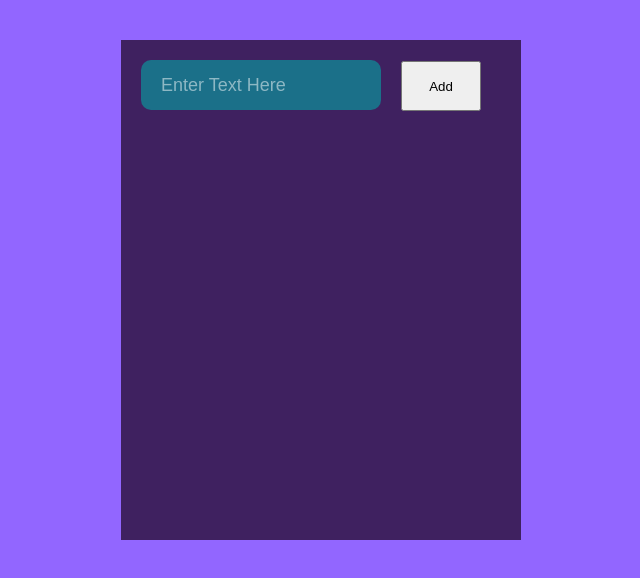
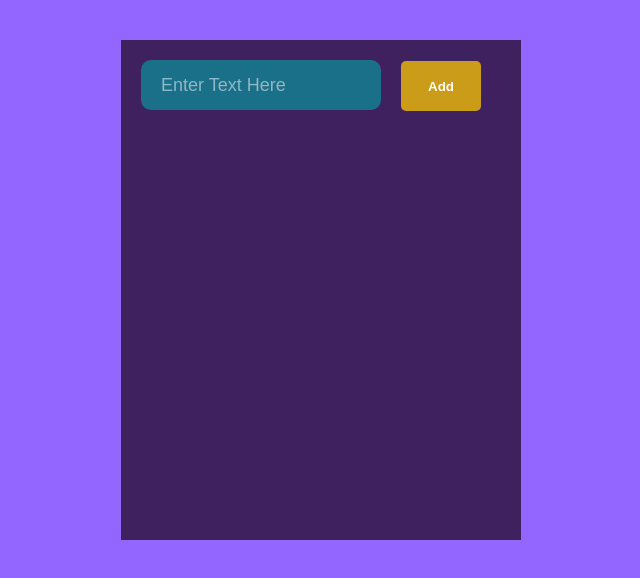
Before and after one commit to HeetShah/Todo-App, a React (Create React App) app: page / in a window 1280 px wide. Shown: the top 578 px of the page, without its empty margins (319-959 px from the left). Built offline with nearby package versions, Linux system fonts and the light colour scheme.

Commit message:
Adding no outlines to buttons

```diff
--- a/public/index.html
+++ b/public/index.html
@@ -24,7 +24,7 @@
       work correctly both with client-side routing and a non-root public URL.
       Learn how to configure a non-root public URL by running `npm run build`.
     -->
-    <title>React App</title>
+    <title>To-Do React Application</title>
   </head>
   <body>
     <noscript>You need to enable JavaScript to run this app.</noscript>
--- a/src/App.css
+++ b/src/App.css
@@ -25,12 +25,18 @@ body {
   color: rgba(255, 255, 255, 0.5);
 }
 
-#to-do-form input:focus {
+#to-do-form input:focus,
+#to-do-form button:focus {
   outline: none;
 }
 
 #to-do-form button {
   height: 50px;
   width: 80px;
-  border-radius: ;
+  border-radius: 5px;
+  border: 0;
+  background-color: rgb(202, 156, 24);
+  cursor: pointer;
+  font-weight: bolder;
+  color: white;
 }
```
